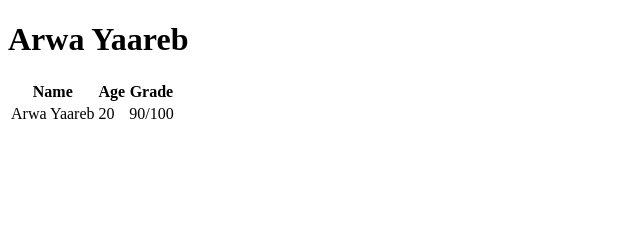
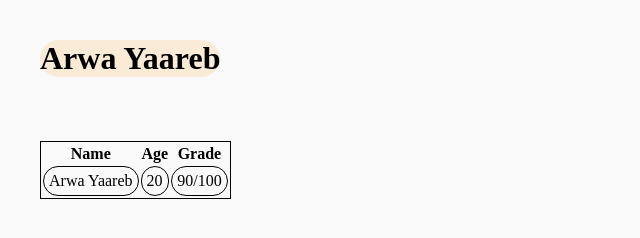
Before and after one commit to ArwaYearub/Student-info, a plain HTML site: page index.html in a window 1280 px wide. Shown: the whole page, without its empty margins (0-640 px from the left). Drawn offline with Linux system fonts and the light colour scheme.

Commit message:
final final

```diff
--- a/index.html
+++ b/index.html
@@ -4,11 +4,12 @@
     <meta charset="UTF-8">
     <meta name="viewport" content="width=device-width, initial-scale=1.0">
     <title>Student info Homework</title>
+    <link rel="stylesheet" href="style.css">
 </head>
 <body>
     <h1>Arwa Yaareb</h1>
     <table>
-  <tr>
+  <tr class="columns">
     <th>Name</th>
     <th>Age</th>
     <th>Grade</th>
--- /dev/null
+++ b/style.css
@@ -0,0 +1,24 @@
+h1{
+    border-radius: 2rem;
+    display: inline-block;
+background-color: antiquewhite;
+
+margin: 2rem;
+marg
+padding-bottom: 2rem;
+}
+
+body{
+    background: rgb(249, 249, 249);
+}
+
+table{
+    border: 1px solid black;
+    margin: 2rem;
+}
+tr, td{
+border: 1px solid black;
+border-radius: 2rem;
+padding: 5px;
+
+}
```
